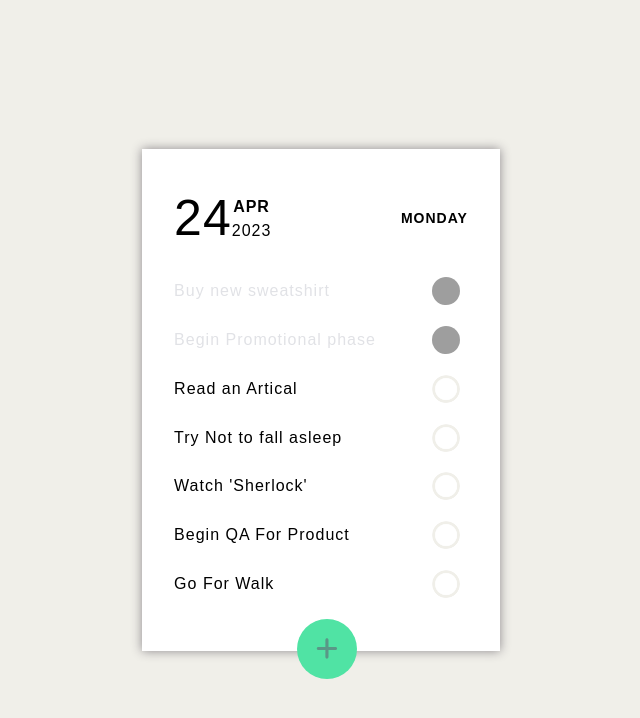
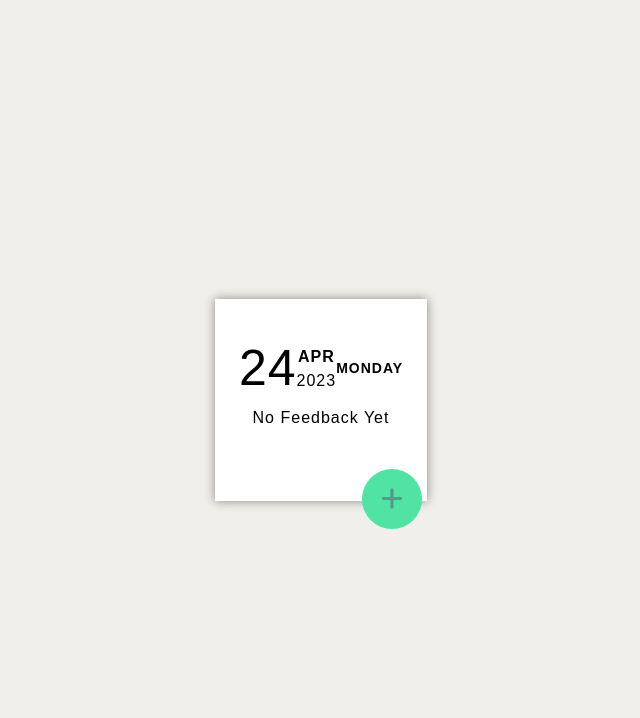
Before and after one commit to princesimform/React-Practical-3, a React (Vite) app: page / in a window 1280 px wide. Shown: the top 718 px of the page, without its empty margins (319-959 px from the left). Built offline with nearby package versions, Linux system fonts and the light colour scheme; grey boxes are pictures that could not be loaded.

Commit message:
add function aaded

```diff
--- a/src/App.tsx
+++ b/src/App.tsx
@@ -3,13 +3,36 @@ import Layout from "./components/Layout";
 import Header from "./components/Header";
 import TodoList from "./components/TodoList";
 import AddTask from "./components/AddTask";
+import { useEffect, useState } from "react";
+interface requestData {
+  id: number;
+  createdAt: string;
+  item: string;
+  isCompleted: boolean;
+}
 function App() {
+  const [todoList, setTodoList] = useState<Array<requestData>>();
+
+  useEffect(() => {
+    if (localStorage.getItem("todo") != null) {
+      setTodoList(JSON.parse(localStorage.getItem("todo")!));
+    }
+  }, []);
+  function addTodoItem(newTodoItem: requestData) {
+    let newTodoList: requestData[] | null | undefined = [...todoList, newTodoItem];
+    try {
+      localStorage.setItem("todo", JSON.stringify(newTodoList));
+      setTodoList(newTodoList!);
+    } catch (error) {
+      console.log(error);
+    }
+  }
   return (
     <div className='App'>
       <Layout>
         <Header />
-        <TodoList />
-        <AddTask />
+        <TodoList todoListItems={todoList} />
+        <AddTask updateTodoList={addTodoItem} />
       </Layout>
     </div>
   );
--- a/src/components/AddTask.tsx
+++ b/src/components/AddTask.tsx
@@ -2,36 +2,66 @@ import React, { useState, useEffect } from "react";
 import { FontAwesomeIcon } from "@fortawesome/react-fontawesome";
 import { faPlus } from "@fortawesome/free-solid-svg-icons";
 
-function AddTask() {
+interface requestData {
+  id: number;
+  createdAt: string;
+  item: string;
+  isCompleted: boolean;
+}
+function AddTask({ updateTodoList }: any) {
+  const [isInputActive, setIsInputActive] = useState(false);
+  const [todoInput, setTodoInput] = useState("");
+  const [listData, setListData] = useState<Array<requestData>>([]);
   useEffect(() => {
-    window.addEventListener("keydown", (e) => {
-      if (e.key === "Escape") {
-        setIsInputActive(false);
-      }
-    });
-  }, []);
+    window.addEventListener("keydown", onKeyUp);
 
-  const [isInputActive, setIsInputActive] = useState(false);
-  const activeInput = () => {
-    setIsInputActive(isInputActive ? false : true);
-  };
+    return () => {
+      window.removeEventListener("keydown", onKeyUp);
+    };
+  }, [isInputActive]);
+
+  function onKeyUp(e: KeyboardEvent) {
+    if (e.key === "Escape" && isInputActive == true) {
+      setIsInputActive(false);
+    }
+  }
+  function submitTask(e: React.KeyboardEvent<HTMLInputElement>) {
+    const date = new Date();
+    let reqData: requestData = {
+      id: date.getUTCMilliseconds(),
+      createdAt: date.toLocaleDateString("en-US"),
+      item: e.currentTarget.value,
+      isCompleted: false,
+    };
+
+    if (e.key == "Enter") {
+      console.log(reqData);
+      updateTodoList(reqData);
+    }
+  }
+
   return (
     <div className='add-task'>
       {isInputActive ? (
-        <div className='item'>
-          <div className='todo-name'>
-            <input type='text' />
-          </div>
-          <div className='item '>
-            <div className='add'>
-              <span className='add-btn'></span>
-            </div>
-          </div>
+        <div className='input-box'>
+          <input
+            type='text'
+            name='todoInput'
+            value={todoInput}
+            onChange={(e) => setTodoInput(e.target.value)}
+            onKeyDown={submitTask}
+            placeholder='Enter Your Task'
+          />
         </div>
       ) : (
-        <span onClick={activeInput} className='add-task-icon'>
-          <FontAwesomeIcon icon={faPlus} />
-        </span>
+        <div className='add-task-icon-section'>
+          <span
+            onClick={() => setIsInputActive(true)}
+            className='add-task-icon'
+          >
+            <FontAwesomeIcon icon={faPlus} />
+          </span>
+        </div>
       )}
     </div>
   );
--- a/src/components/TodoList.tsx
+++ b/src/components/TodoList.tsx
@@ -1,16 +1,32 @@
-import React, { useState } from "react";
-import TodoListdata from "../data/TodoListdata";
+import React, { useEffect, useRef, useState } from "react";
 import TodoListItem from "./TodoListItem";
 
-function TodoList() {
-  const [todoListdata, setTodoListdata] = useState(TodoListdata);
+function TodoList({ todoListItems }: any) {
+  const todoListContainer = useRef<HTMLDivElement>(null)!;
+  useEffect(() => {
+    if (null != todoListContainer.current) {
+      if (todoListContainer.current.clientHeight >= 448) {
+        todoListContainer.current.classList.value =
+          "todo-list todo-list-overflow";
+      } else {
+        todoListContainer.current.classList.value = "todo-list";
+      }
+    }
+  }, []);
+
+  if (!todoListItems || todoListItems.length === 0) {
+    return <p>No Feedback Yet</p>;
+  }
+
   return (
-    <div className='todo-list'>
-      {todoListdata.map((item) => {
+    <div className='todo-list' ref={todoListContainer}>
+      {todoListItems.map((item: any) => {
+        console.log(item);
+
         return (
           <TodoListItem
             key={item.id}
-            data={item.data}
+            data={item.item}
             isCompleted={item.isCompleted}
           />
         );
--- a/src/data/TodoListdata.ts
+++ b/src/data/TodoListdata.ts
@@ -36,6 +36,16 @@ const TodoListdata: TodoListdataType[] = [
     data: "Go For Walk",
     isCompleted: false,
   },
+  {
+    id: 78,
+    data: "Go For Walk",
+    isCompleted: false,
+  },
+  {
+    id: 74,
+    data: "Go For Walk",
+    isCompleted: false,
+  }
 ];
 
 export default TodoListdata;
--- a/src/index.css
+++ b/src/index.css
@@ -37,12 +37,17 @@ p {
   padding: 0;
   margin: 0;
 }
+
+::-webkit-scrollbar {
+  width: 0px;
+}
+
 /* Layout  */
 .todo-app-container {
   -webkit-box-shadow: 0px 0px 10px 0px rgba(140, 136, 140, 1);
   -moz-box-shadow: 0px 0px 10px 0px rgba(140, 136, 140, 1);
   box-shadow: 0px 0px 10px 0px rgba(140, 136, 140, 1);
-  padding: 2rem;
+  padding: 2rem 1.5rem 1rem 1.5rem;
   background-color: white;
 }
 .time-stemp {
@@ -88,7 +93,7 @@ p {
 
 .item {
   display: flex;
-  margin: 1.3rem 0;
+  padding: 1rem 0;
   justify-content: space-between;
 }
 
@@ -142,6 +147,7 @@ p {
   display: flex;
   position: absolute;
   margin-left: 7.7rem;
+  margin-top: -1rem;
   border-radius: 50%;
   transition: all ease-in-out 0.2s;
 }
@@ -160,12 +166,39 @@ p {
 }
 
 .todo-list {
-  max-height: 25rem;
+  max-height: 28rem;
+  padding: 1rem;
   overflow: auto;
+  display: grid;
 }
 
 .add-task {
   cursor: pointer;
+}
+
+.add-task-icon-section {
+  margin-top: 3.4rem;
+}
+
+.input-box {
+  margin-top: 1.5rem;
+  /* margin-bottom: 0.8rem; */
+}
+
+.input-box input {
+  padding: 0.5rem;
+  width: -webkit-fill-available;
+  border: none;
+  border-radius: 5px;
+  box-shadow: 0px 1px 6px rgb(140 136 140);
+}
+
+.input-box input:focus-visible {
+  border: none !important;
+  outline: none;
+}
+.todo-list-overflow {
+  box-shadow: 0px -10px 20px -20px gray inset;
 }
 
 .date,
```
